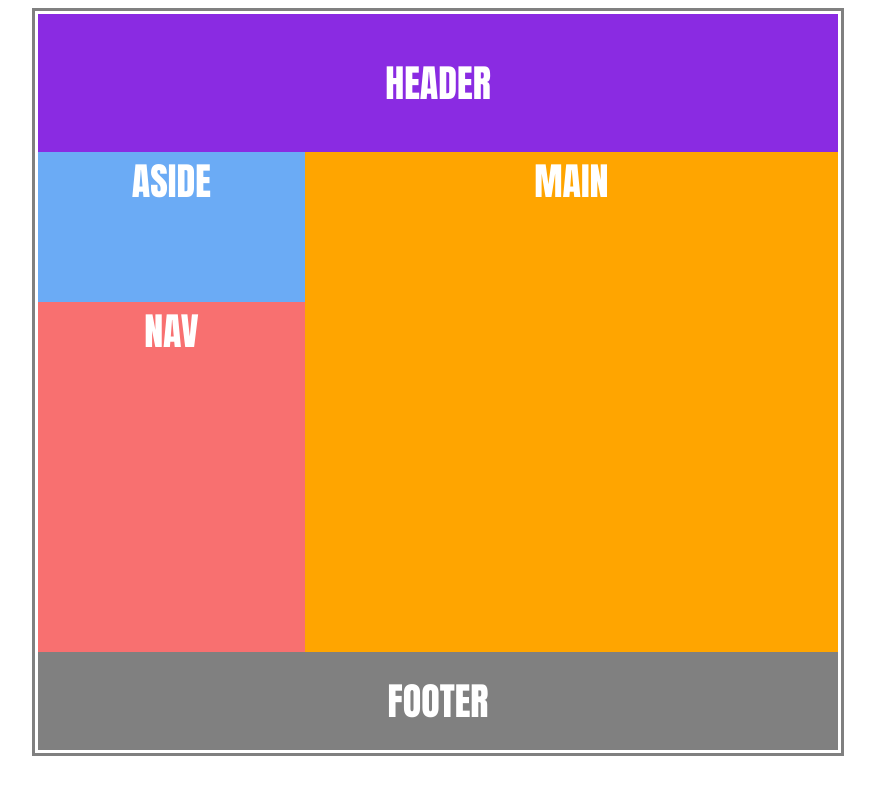
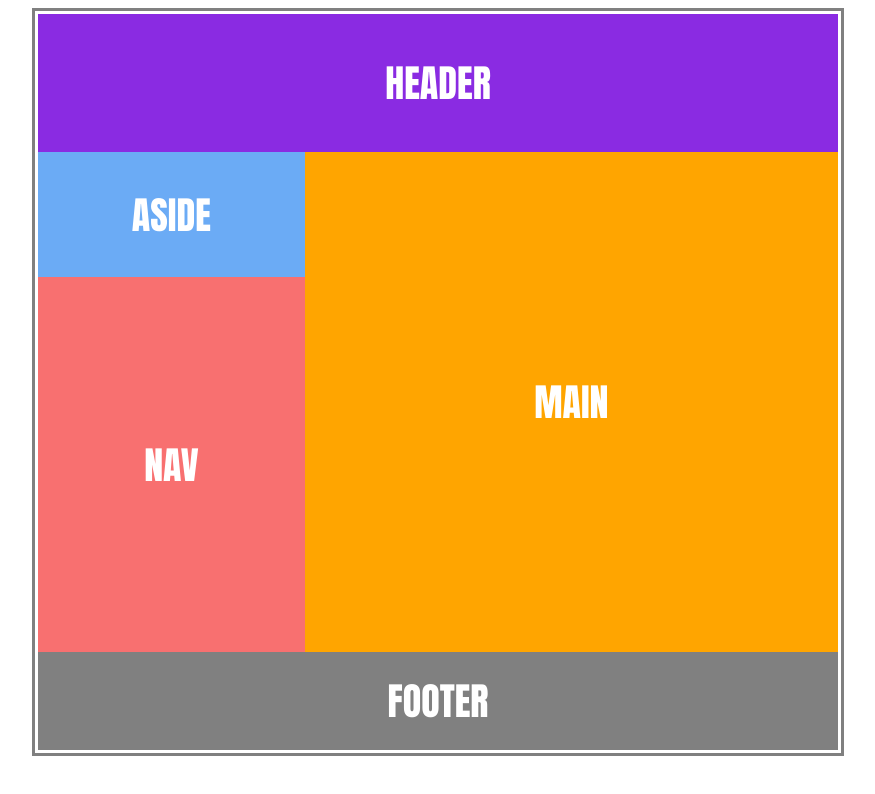
Before and after one commit to an-les-son/wpu-css-grid, a plain HTML site: page latihan1/latihan1.html in a window 1280 px wide. Shown: the whole page, without its empty margins (202-1077 px from the left). Drawn offline with Linux system fonts and the light colour scheme.

Commit message:
update flexbox

```diff
--- a/latihan1/style.css
+++ b/latihan1/style.css
@@ -27,24 +27,32 @@ body {
 .sidebar {
   flex: 1;
   height: 100%;
+  display: flex;
+  flex-direction: column;
 }
 
 .aside {
-  width: 100%;
-  height: 30%;
+  flex: 1;
+  display: flex;
+  justify-content: center;
+  align-items: center;
   background-color: rgb(107, 171, 245);
 }
 
 .nav {
-  width: 100%;
-  height: 70%;
+  flex: 3;
+  display: flex;
+  justify-content: center;
+  align-items: center;
   background-color: rgb(248, 112, 112);
 }
 
 .main {
   flex: 2;
-  height: 100%;
+  display: flex;
   background-color: orange;
+  justify-content: center;
+  align-items: center;
 }
 
 .footer {
```
